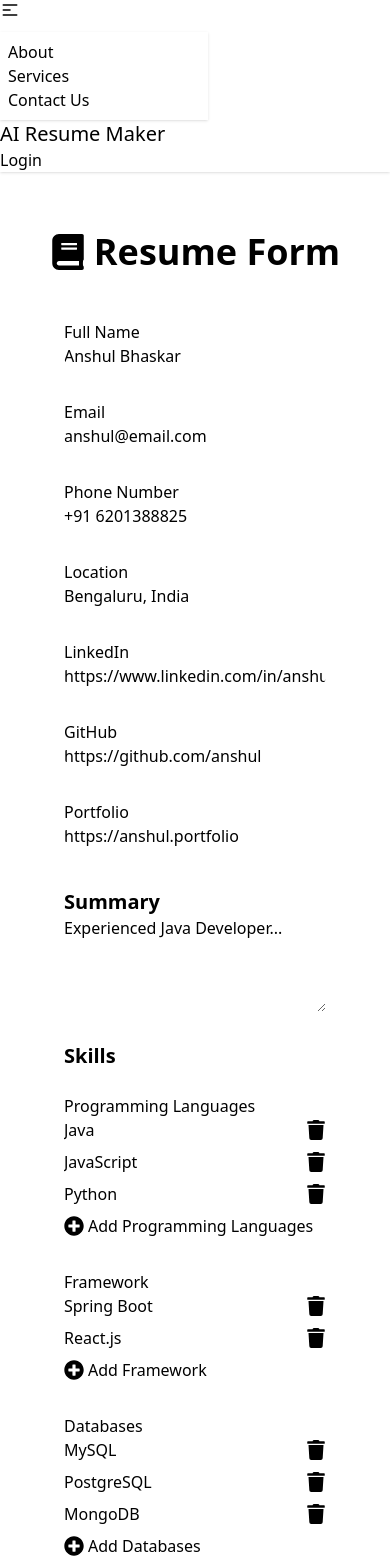
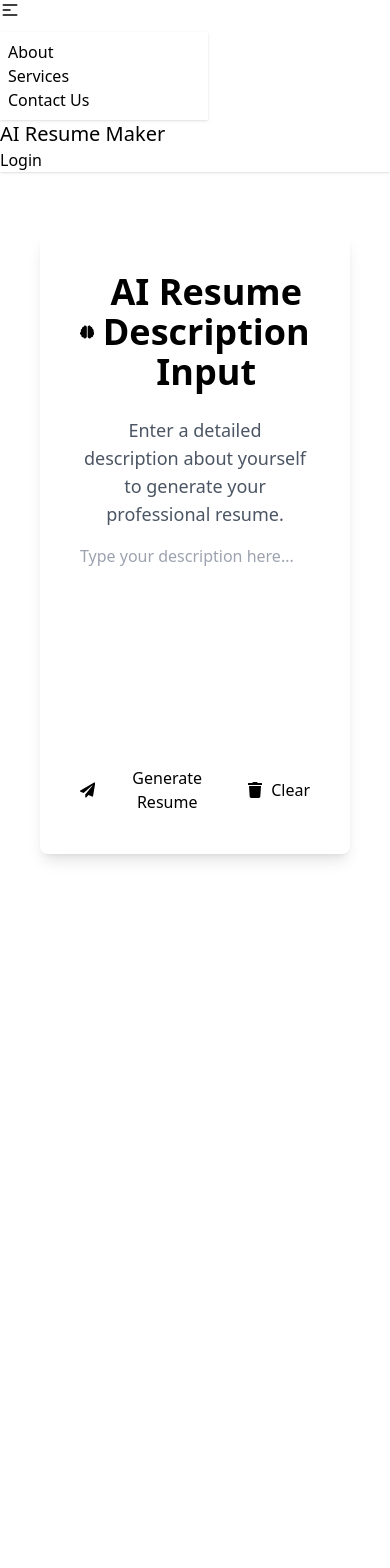
Before and after one commit to anshul280929/ai-resume-builder, a React (Vite) app in the folder resume-frontend/: page /generate-resume in a window 390 px wide. Shown: the top 1568 px of the page. After the commit the page ends 894 px from the top, so only its background shows below. Built offline with nearby package versions, Linux system fonts and the light colour scheme.

Commit message:
Generate-resume completed

```diff
--- a/resume-frontend/src/components/Resume.jsx
+++ b/resume-frontend/src/components/Resume.jsx
@@ -1,5 +1,5 @@
+
 import React from "react";
-import "daisyui/dist/full.css";
 import { FaGithub, FaLinkedin, FaPhone, FaEnvelope } from "react-icons/fa";
 import { toPng } from "html-to-image";
 import { jsPDF } from "jspdf";
--- a/resume-frontend/src/pages/GenerateResume.jsx
+++ b/resume-frontend/src/pages/GenerateResume.jsx
@@ -1,111 +1,79 @@
 import React, { useEffect, useState } from "react";
-import {
-  FaBrain,
-  FaTrash,
-  FaPaperPlane,
-  FaBook,
-  FaPlusCircle,
-} from "react-icons/fa";
+import toast from "react-hot-toast";
+import { FaBrain, FaTrash, FaPaperPlane } from "react-icons/fa";
+import { generateResume } from "../api/ResumeService";
+import { BiBook } from "react-icons/bi";
 import { useForm, useFieldArray } from "react-hook-form";
-import { generateResume } from "../api/resumeService";
-import toast from "react-hot-toast";
-
-// ✅ ArrayInput moved OUTSIDE the main component
-const ArrayInput = ({ control, register, name, label }) => {
-  const { fields, append, remove } = useFieldArray({ control, name });
-
-  return (
-    <div className="form-control w-full max-w-lg mb-4">
-      <label className="label">
-        <span className="label-text text-base-content">{label}</span>
-      </label>
-      {fields.map((field, index) => (
-        <div key={field.id} className="flex items-center gap-2 mb-2">
-          <input
-            {...register(`${name}.${index}`)}
-            className="input input-bordered w-full bg-base-100 text-base-content"
-            placeholder={`Enter ${label}...`}
-          />
-          <button
-            type="button"
-            onClick={() => remove(index)}
-            className="btn btn-error btn-sm"
-          >
-            <FaTrash className="w-5 h-5 text-base-content" />
-          </button>
-        </div>
-      ))}
-      <button
-        type="button"
-        onClick={() => append("")}
-        className="btn btn-secondary btn-sm mt-2 flex items-center"
-      >
-        <FaPlusCircle className="w-5 h-5 mr-1 text-base-content" /> Add {label}
-      </button>
-    </div>
-  );
-};
+import { FaPlusCircle } from "react-icons/fa";
+import Resume from "../components/Resume";
 
 const GenerateResume = () => {
-  // Personal information state
   const [data, setData] = useState({
     personalInformation: {
       fullName: "Anshul Bhaskar",
-      email: "anshul@email.com",
-      phoneNumber: "+91 6201388825",
-      location: "Bengaluru, India",
-      linkedin: "https://www.linkedin.com/in/anshul/",
-      gitHub: "https://github.com/anshul",
-      portfolio: "https://anshul.portfolio",
     },
-    summary: "Experienced Java Developer...",
-    skills: {
-      programmingLanguages: ["Java", "JavaScript", "Python"],
-      frameworks: ["Spring Boot", "React.js"],
-      databases: ["MySQL", "PostgreSQL", "MongoDB"],
-      cloud: ["AWS"],
-      devOpsTools: ["Docker", "Kubernetes", "Ansible"],
-      otherSkills: ["RESTful APIs", "Microservices"],
-    },
-    experience: [
-      {
-        jobTitle: "Senior Software Developer",
-        company: "XYZ Solutions",
-        location: "New York, USA",
-        duration: "Jan 2017 - Present",
-      },
-    ],
+    summary: "",
+    skills: [],
+    experience: [],
+    education: [],
+    certifications: [],
+    projects: [],
+    languages: [],
+    interests: [],
   });
 
-  const { register, handleSubmit, control } = useForm({
+  const { register, handleSubmit, control, setValue, reset } = useForm({
     defaultValues: data,
   });
 
-  const onSubmit = (formData) => {
-    console.log("Form Data:", formData);
+  const [showFormUI, setShowFormUI] = useState(false);
+  const [showResumeUI, setShowResumeUI] = useState(false);
+  const [showPromptInput, setShowPromptInput] = useState(true);
+
+  const experienceFields = useFieldArray({ control, name: "experience" });
+  const educationFields = useFieldArray({ control, name: "education" });
+  const certificationsFields = useFieldArray({
+    control,
+    name: "certifications",
+  });
+  const projectsFields = useFieldArray({ control, name: "projects" });
+  const languagesFields = useFieldArray({ control, name: "languages" });
+  const interestsFields = useFieldArray({ control, name: "interests" });
+  const skillsFields = useFieldArray({ control, name: "skills" });
+
+  //handle form submit
+  const onSubmit = (data) => {
+    console.log("Form Data:", data);
+    setData({ ...data });
+
+    setShowFormUI(false);
+    setShowPromptInput(false);
+    setShowResumeUI(true);
   };
 
   const [description, setDescription] = useState("");
   const [loading, setLoading] = useState(false);
 
-  useEffect(() => {
-    console.log("Personal Information Data:", data);
-  }, [data]);
+  const handleGenerate = async () => {
+    console.log(description);
+    // server call to get resume
 
-  const handleGenerate = async () => {
-    alert("Generating your resume...");
     try {
       setLoading(true);
       const responseData = await generateResume(description);
-      console.log("Resume Data:", responseData);
-      setData(responseData);
-      toast.success("Resume generated successfully!", {
+      console.log(responseData);
+      reset(responseData.data);
+
+      toast.success("Resume Generated Successfully!", {
         duration: 3000,
         position: "top-center",
       });
+      setShowFormUI(true);
+      setShowPromptInput(false);
+      setShowResumeUI(false);
     } catch (error) {
-      console.error("Error generating resume:", error);
-      toast.error("Failed to generate resume. Please try again.");
+      console.log(error);
+      toast.error("Error Generating Resume!");
     } finally {
       setLoading(false);
       setDescription("");
@@ -128,63 +96,117 @@ const GenerateResume = () => {
       />
     </div>
   );
+  const renderFieldArray = (fields, label, name, keys) => {
+    return (
+      <div className="form-control w-full mb-4">
+        <h3 className="text-xl font-semibold">{label}</h3>
+        {fields.fields.map((field, index) => (
+          <div key={field.id} className="p-4 rounded-lg mb-4 bg-base-100">
+            {keys.map((key) => (
+              <div key={key}>
+                {console.log(`${name}`)}
+                {renderInput(`${name}.${index}.${key}`, key)}
+              </div>
+            ))}
+            <button
+              type="button"
+              onClick={() => fields.remove(index)}
+              className="btn btn-error btn-sm mt-2"
+            >
+              <FaTrash className="w-5 h-5 text-base-content" /> Remove {label}
+            </button>
+          </div>
+        ))}
+        <button
+          type="button"
+          onClick={() =>
+            fields.append(
+              keys.reduce((acc, key) => ({ ...acc, [key]: "" }), {})
+            )
+          }
+          className="btn btn-secondary btn-sm mt-2 flex items-center"
+        >
+          <FaPlusCircle className="w-5 h-5 mr-1 text-base-content" /> Add{" "}
+          {label}
+        </button>
+      </div>
+    );
+  };
 
-  function showForm() {
+  function showFormFunction() {
     return (
-      <div>
+      <div className="w-full p-10">
         <h1 className="text-4xl font-bold mb-6 flex items-center justify-center gap-2">
-          <FaBook className="text-accent" /> Resume Form
+          <BiBook className="text-accent" /> Resume Form
         </h1>
         <div>
           <form
             onSubmit={handleSubmit(onSubmit)}
             className="p-6 space-y-6 bg-base-200 rounded-lg text-base-content"
           >
-            {/* Personal Info */}
             <div className="grid grid-cols-1 md:grid-cols-2 gap-4">
               {renderInput("personalInformation.fullName", "Full Name")}
               {renderInput("personalInformation.email", "Email", "email")}
-              {renderInput("personalInformation.phoneNumber", "Phone Number", "tel")}
+              {renderInput(
+                "personalInformation.phoneNumber",
+                "Phone Number",
+                "tel"
+              )}
               {renderInput("personalInformation.location", "Location")}
               {renderInput("personalInformation.linkedin", "LinkedIn", "url")}
               {renderInput("personalInformation.gitHub", "GitHub", "url")}
               {renderInput("personalInformation.portfolio", "Portfolio", "url")}
             </div>
 
-            {/* Summary */}
-            <div className="form-control w-full">
             <h3 className="text-xl font-semibold">Summary</h3>
             <textarea
               {...register("summary")}
               className="textarea textarea-bordered w-full bg-base-100 text-base-content"
               rows={4}
             ></textarea>
+
+            {renderFieldArray(skillsFields, "Skills", "skills", [
+              "title",
+              "level",
+            ])}
+            {renderFieldArray(experienceFields, "Experience", "experience", [
+              "jobTitle",
+              "company",
+              "location",
+              "duration",
+              "responsibility",
+            ])}
+            {renderFieldArray(educationFields, "Education", "education", [
+              "degree",
+              "university",
+              "location",
+              "graduationYear",
+            ])}
+            {renderFieldArray(
+              certificationsFields,
+              "Certifications",
+              "certifications",
+              ["title", "issuingOrganization", "year"]
+            )}
+            {renderFieldArray(projectsFields, "Projects", "projects", [
+              "title",
+              "description",
+              "technologiesUsed",
+              "githubLink",
+            ])}
+
+            <div className="flex gap-3 mt-16  p-4 rounded-xl ">
+              <div className="flex-1">
+                {renderFieldArray(languagesFields, "Languages", "languages", [
+                  "name",
+                ])}
               </div>
-
-            {/* Skills */}
-            <h3 className="text-xl font-semibold mt-6">Skills</h3>
-            <div className="grid grid-cols-1 md:grid-cols-2 gap-4">
-              <ArrayInput control={control} register={register} name="skills.programmingLanguages" label="Programming Languages" />
-              <ArrayInput control={control} register={register} name="skills.frameworks" label="Framework" />
-              <ArrayInput control={control} register={register} name="skills.databases" label="Databases" />
-              <ArrayInput control={control} register={register} name="skills.cloud" label="Cloud" />
-              <ArrayInput control={control} register={register} name="skills.devOpsTools" label="DevOps Tool" />
-              <ArrayInput control={control} register={register} name="skills.otherSkills" label="Other Skill" />
+              <div className="flex-1">
+                {renderFieldArray(interestsFields, "Interests", "interests", [
+                  "name",
+                ])}
               </div>
-
-            {/* Experience */}
-            <h3 className="text-xl font-semibold mt-6">Experience</h3>
-            {data.experience.map((_, index) => (
-              <div
-                key={index}
-                className="border p-4 rounded-lg mb-4 bg-base-100 text-base-content"
-              >
-                {renderInput(`experience.${index}.jobTitle`, "Job Title")}
-                {renderInput(`experience.${index}.company`, "Company")}
-                {renderInput(`experience.${index}.location`, "Location")}
-                {renderInput(`experience.${index}.duration`, "Duration")}
             </div>
-            ))}
 
             <button type="submit" className="btn btn-primary w-full">
               Submit
@@ -195,14 +217,15 @@ const GenerateResume = () => {
     );
   }
 
-  function showInputField() {
+  function ShowInputField() {
     return (
       <div className="bg-base-200 shadow-lg rounded-lg p-10 max-w-2xl w-full text-center">
         <h1 className="text-4xl font-bold mb-6 flex items-center justify-center gap-2">
           <FaBrain className="text-accent" /> AI Resume Description Input
         </h1>
         <p className="mb-4 text-lg text-gray-600">
-          Enter a detailed description about yourself to generate your professional resume.
+          Enter a detailed description about yourself to generate your
+          professional resume.
         </p>
         <textarea
           disabled={loading}
@@ -210,7 +233,7 @@ const GenerateResume = () => {
           placeholder="Type your description here..."
           value={description}
           onChange={(e) => setDescription(e.target.value)}
-        />
+        ></textarea>
         <div className="flex justify-center gap-4">
           <button
             disabled={loading}
@@ -218,10 +241,10 @@ const GenerateResume = () => {
             className="btn btn-primary flex items-center gap-2"
           >
             {loading && <span className="loading loading-spinner"></span>}
-            <FaPaperPlane /> Generate Resume
+            <FaPaperPlane />
+            Generate Resume
           </button>
           <button
-            disabled={loading}
             onClick={handleClear}
             className="btn btn-secondary flex items-center gap-2"
           >
@@ -231,11 +254,42 @@ const GenerateResume = () => {
       </div>
     );
   }
+  function showResume() {
+    return (
+      <div>
+        <Resume data={data} />
+
+        <div className="flex mt-5 justify-center gap-2">
+          <div
+            onClick={() => {
+              setShowPromptInput(true);
+              setShowFormUI(false);
+              setShowResumeUI(false);
+            }}
+            className="btn btn-accent"
+          >
+            Generate Another
+          </div>
+          <div
+            onClick={() => {
+              setShowPromptInput(false);
+              setShowFormUI(true);
+              setShowResumeUI(false);
+            }}
+            className="btn btn-success"
+          >
+            Edit
+          </div>
+        </div>
+      </div>
+    );
+  }
 
   return (
-    <div className="mt-5 p-10 flex gap-3 flex-col items-center justify-center font-sans">
-      {data && showForm()}
-      {showInputField()}
+    <div className="mt-5 p-10 flex flex-col gap-3 items-center justify-center font-sans">
+      {showFormUI && showFormFunction()}
+      {showPromptInput && ShowInputField()}
+      {showResumeUI && showResume()}
     </div>
   );
 };
```
Lines whose indentation alone changed are shown as unchanged.
